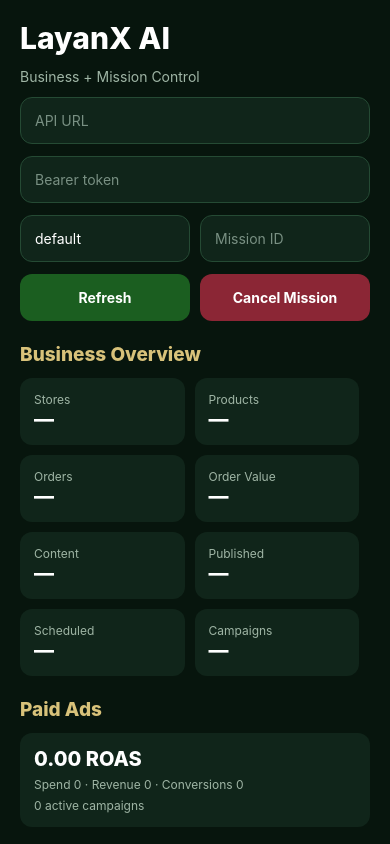
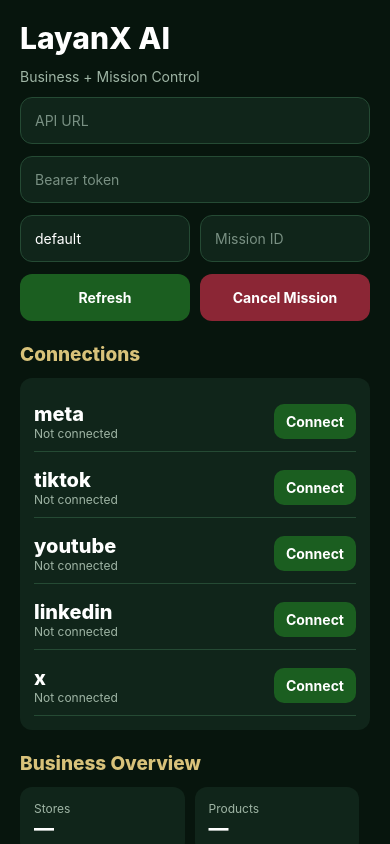
Before and after one commit to aswar0yousef-design/Layanx-Ai, a React Native app in the folder mobile/: screen / in a window 390 px wide. Built offline with nearby package versions, Linux system fonts and the light colour scheme.

Commit message:
feat: add mobile connection center

```diff
--- a/mobile/App.tsx
+++ b/mobile/App.tsx
@@ -1,15 +1,16 @@
 import React,{useEffect,useMemo,useState}from"react";
-import{Pressable,SafeAreaView,ScrollView,StyleSheet,Text,TextInput,View}from"react-native";
+import{Linking,Pressable,SafeAreaView,ScrollView,StyleSheet,Text,TextInput,View}from"react-native";
 import*as SecureStore from"expo-secure-store";
 import{LayanXApi,MissionEvent}from"./src/api";
 const K={url:"layanx.url",token:"layanx.token",project:"layanx.project",mission:"layanx.mission"};
 export default function App(){
  const[url,setUrl]=useState(""),[token,setToken]=useState(""),[project,setProject]=useState("default"),[mission,setMission]=useState(""),[events,setEvents]=useState<MissionEvent[]>([]);
- const[session,setSession]=useState<any>(null),[business,setBusiness]=useState<any>(null),[ads,setAds]=useState<any>(null),[error,setError]=useState("");
+ const[session,setSession]=useState<any>(null),[business,setBusiness]=useState<any>(null),[ads,setAds]=useState<any>(null),[connections,setConnections]=useState<any[]>([]),[error,setError]=useState("");
  useEffect(()=>{(async()=>{setUrl(await SecureStore.getItemAsync(K.url)||"");setToken(await SecureStore.getItemAsync(K.token)||"");setProject(await SecureStore.getItemAsync(K.project)||"default");setMission(await SecureStore.getItemAsync(K.mission)||"")})()},[]);
  const api=useMemo(()=>url&&token?new LayanXApi(url,token):null,[url,token]);
  async function save(){await Promise.all([SecureStore.setItemAsync(K.url,url.trim()),SecureStore.setItemAsync(K.token,token.trim()),SecureStore.setItemAsync(K.project,project.trim()),SecureStore.setItemAsync(K.mission,mission.trim())])}
- async function refresh(){if(!api)return;setError("");try{await save();const[b,a]=await Promise.all([api.business(),api.ads()]);setBusiness(b.business);setAds(a.dashboard);setSession(await api.session(project.trim(),mission.trim()||undefined));if(mission.trim())setEvents((await api.events(project.trim(),mission.trim())).events)}catch(e){setError(e instanceof Error?e.message:"Request failed")}}
+ async function refresh(){if(!api)return;setError("");try{await save();const[b,a,oc]=await Promise.all([api.business(),api.ads(),api.oauthConnections()]);setBusiness(b.business);setAds(a.dashboard);setConnections(oc.connections??[]);setSession(await api.session(project.trim(),mission.trim()||undefined));if(mission.trim())setEvents((await api.events(project.trim(),mission.trim())).events)}catch(e){setError(e instanceof Error?e.message:"Request failed")}}
+ async function connect(provider:string){if(!api)return;setError("");try{const r=await api.oauthConnect(provider,project.trim()||"default");await Linking.openURL(r.authorizationUrl);}catch(e){setError(e instanceof Error?e.message:"Connection failed")}}
  async function cancel(){if(!api||!mission.trim())return;setError("");try{await api.cancel(project.trim(),mission.trim());await refresh()}catch(e){setError(e instanceof Error?e.message:"Cancel failed")}}
  return <SafeAreaView style={s.safe}><ScrollView contentContainerStyle={s.container}>
   <Text style={s.title}>LayanX AI</Text><Text style={s.sub}>Business + Mission Control</Text>
@@ -18,6 +19,10 @@ export default function App(){
   <View style={s.row}><TextInput style={[s.input,s.half]} placeholder="Project ID" placeholderTextColor="#799083" value={project} onChangeText={setProject}/><TextInput style={[s.input,s.half]} placeholder="Mission ID" placeholderTextColor="#799083" value={mission} onChangeText={setMission}/></View>
   <View style={s.row}><Pressable style={s.btn} onPress={refresh}><Text style={s.bt}>Refresh</Text></Pressable><Pressable style={s.danger} onPress={cancel}><Text style={s.bt}>Cancel Mission</Text></Pressable></View>
   {!!error&&<Text style={s.err}>{error}</Text>}
+  <Text style={s.section}>Connections</Text>
+  <View style={s.card}>
+   {["meta","tiktok","youtube","linkedin","x"].map(provider=>{const current=connections.find(x=>x.provider===provider);return <View style={s.connection} key={provider}><View style={{flex:1}}><Text style={s.big}>{provider}</Text><Text style={s.muted}>{current?current.accountId+" · connected":"Not connected"}</Text></View><Pressable style={s.smallBtn} onPress={()=>connect(provider)}><Text style={s.bt}>{current?"Reconnect":"Connect"}</Text></Pressable></View>})}
+  </View>
   <Text style={s.section}>Business Overview</Text>
   <View style={s.grid}>
    <Card label="Stores" value={business?.stores}/><Card label="Products" value={business?.products}/><Card label="Orders" value={business?.orders}/><Card label="Order Value" value={business?.orderValue}/><Card label="Content" value={business?.content}/><Card label="Published" value={business?.publishedContent}/><Card label="Scheduled" value={business?.scheduledContent}/><Card label="Campaigns" value={business?.campaigns}/>
@@ -28,4 +33,4 @@ export default function App(){
  </ScrollView></SafeAreaView>
 }
 function Card({label,value}:{label:string;value:any}){return <View style={s.small}><Text style={s.muted}>{label}</Text><Text style={s.big}>{value??"—"}</Text></View>}
-const s=StyleSheet.create({safe:{flex:1,backgroundColor:"#07150d"},container:{padding:20,gap:12},title:{color:"#fff",fontSize:30,fontWeight:"800"},sub:{color:"#9fb5a5"},input:{flex:1,backgroundColor:"#10251a",color:"#fff",borderWidth:1,borderColor:"#254a34",borderRadius:12,padding:14},half:{minWidth:0},row:{flexDirection:"row",gap:10},btn:{flex:1,backgroundColor:"#1b5e20",padding:15,borderRadius:12,alignItems:"center"},danger:{flex:1,backgroundColor:"#8b2635",padding:15,borderRadius:12,alignItems:"center"},bt:{color:"#fff",fontWeight:"700"},err:{color:"#ff9d9d"},section:{color:"#d8c27a",fontSize:19,fontWeight:"800",marginTop:10},grid:{flexDirection:"row",flexWrap:"wrap",gap:10},small:{width:"47%",backgroundColor:"#10251a",borderRadius:12,padding:14},card:{backgroundColor:"#10251a",borderRadius:12,padding:14,gap:6},event:{backgroundColor:"#10251a",borderRadius:12,padding:14,gap:5},type:{color:"#d8c27a",fontWeight:"800"},msg:{color:"#fff"},big:{color:"#fff",fontSize:20,fontWeight:"800"},muted:{color:"#9fb5a5",fontSize:12}});
+const s=StyleSheet.create({safe:{flex:1,backgroundColor:"#07150d"},container:{padding:20,gap:12},title:{color:"#fff",fontSize:30,fontWeight:"800"},sub:{color:"#9fb5a5"},input:{flex:1,backgroundColor:"#10251a",color:"#fff",borderWidth:1,borderColor:"#254a34",borderRadius:12,padding:14},half:{minWidth:0},row:{flexDirection:"row",gap:10},btn:{flex:1,backgroundColor:"#1b5e20",padding:15,borderRadius:12,alignItems:"center"},danger:{flex:1,backgroundColor:"#8b2635",padding:15,borderRadius:12,alignItems:"center"},bt:{color:"#fff",fontWeight:"700"},err:{color:"#ff9d9d"},section:{color:"#d8c27a",fontSize:19,fontWeight:"800",marginTop:10},grid:{flexDirection:"row",flexWrap:"wrap",gap:10},small:{width:"47%",backgroundColor:"#10251a",borderRadius:12,padding:14},card:{backgroundColor:"#10251a",borderRadius:12,padding:14,gap:6},event:{backgroundColor:"#10251a",borderRadius:12,padding:14,gap:5},connection:{flexDirection:"row",alignItems:"center",paddingVertical:10,borderBottomWidth:1,borderBottomColor:"#254a34"},smallBtn:{backgroundColor:"#1b5e20",paddingVertical:9,paddingHorizontal:12,borderRadius:10},type:{color:"#d8c27a",fontWeight:"800"},msg:{color:"#fff"},big:{color:"#fff",fontSize:20,fontWeight:"800"},muted:{color:"#9fb5a5",fontSize:12}});
```
